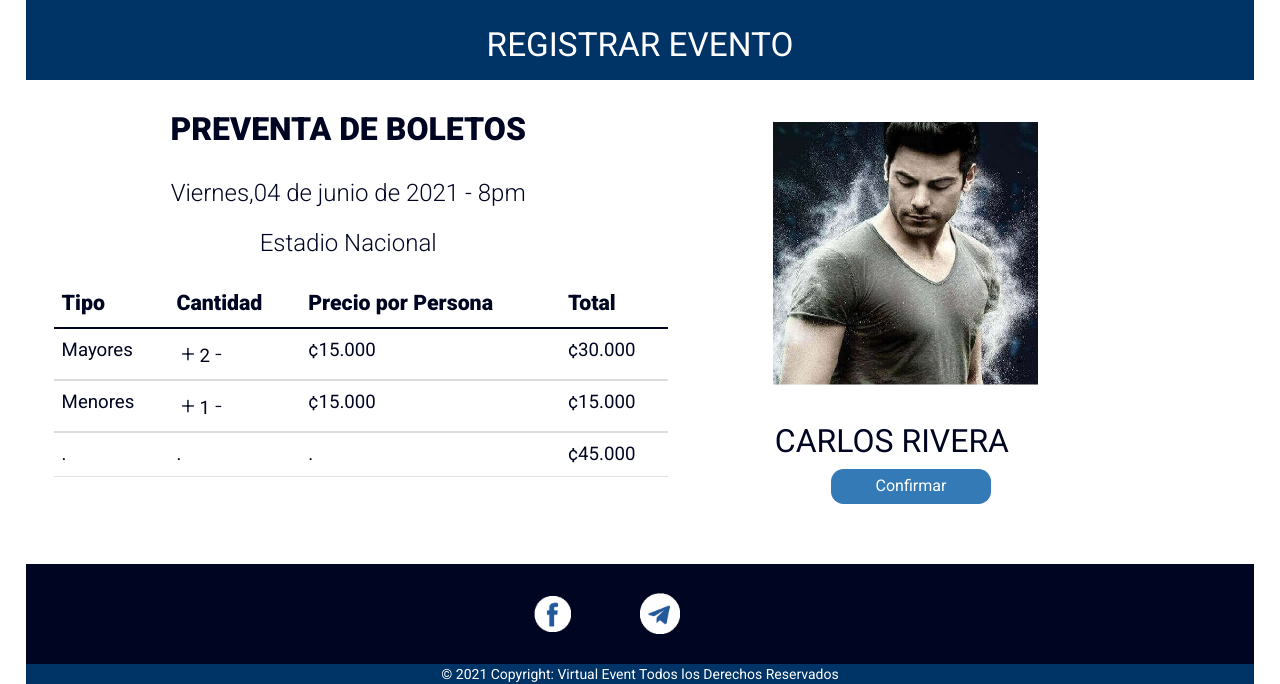
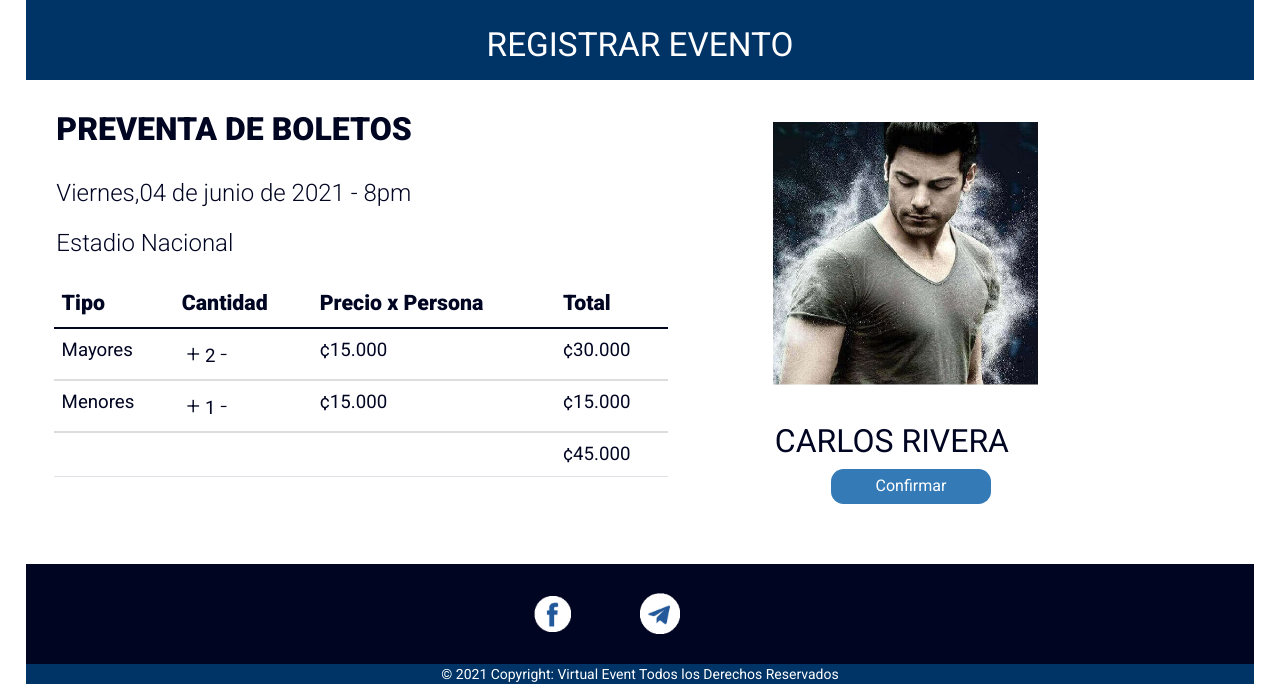
Before and after one commit to xmar08/tikette, a PHP site: page /indexpreventa.php in a window 1280 px wide. Shown: the part 207-891 px from the top of the page. Run offline with PHP 8.4, Linux system fonts and the light colour scheme.

Commit message:
correcion

```diff
--- a/css/style.css
+++ b/css/style.css
@@ -901,7 +901,7 @@ body {
   padding-left: 5%;
   width: 100%;
   margin-top: 1em;
-  text-align: center;
+  text-align: left;
   margin-bottom: 1em;
 }
 @media only screen and (max-width: 767px) {
@@ -921,7 +921,7 @@ body {
   font-size: 18pt;
   font-weight: 300;
   width: 100%;
-  text-align: center;
+  text-align: left;
   margin-bottom: 1em;
 }
 @media only screen and (max-width: 767px) {
@@ -981,6 +981,10 @@ body {
   .anchfila {
     width: 30em;
   }
+}
+
+.punto {
+  color: rgba(0, 0, 0, 0);
 }
 
 .tit_det_tabla {
--- a/indexpreventa.php
+++ b/indexpreventa.php
@@ -98,7 +98,7 @@
                         <tr>
                             <th class="anchfila">Tipo</th>
                             <th class="anchfila">Cantidad</th>
-                            <th class="anchfila">Precio por Persona</th>
+                            <th class="anchfila">Precio x Persona</th>
                             <th class="anchfila">Total</th>
                         </tr>
                     </thead>
@@ -120,9 +120,9 @@
                     </tbody>
                     <tbody class="tit_det_tabla">
                         <tr>
-                            <td>.</td>
-                            <td>.</td>
-                            <td>.</td>
+                            <td class="punto">.</td>
+                            <td class="punto">.</td>
+                            <td class="punto">.</td>
                             <td>¢45.000</td>
                         </tr>
                     </tbody>
--- a/sass/style.scss
+++ b/sass/style.scss
@@ -690,7 +690,7 @@ body{
   padding-left: 5%;
   width: 100%;
   margin-top: 1em;
-  text-align: center;
+  text-align: left;
   margin-bottom: 1em;
   @include respond-to($tablet-portrait){
     font-size: 20pt;
@@ -706,7 +706,7 @@ body{
   font-size: 18pt;
   font-weight: 300;
   width: 100%;
-  text-align: center;
+  text-align: left;
   margin-bottom: 1em;
   @include respond-to($tablet-portrait){
     font-size: 15pt;
@@ -751,6 +751,9 @@ body{
   @include respond-to($tablet-portrait){
     width: 30em;
   }
+}
+.punto{
+  color:rgba(0,0,0,0);
 }
 .tit_det_tabla{
   color: $blue-bg;
```
